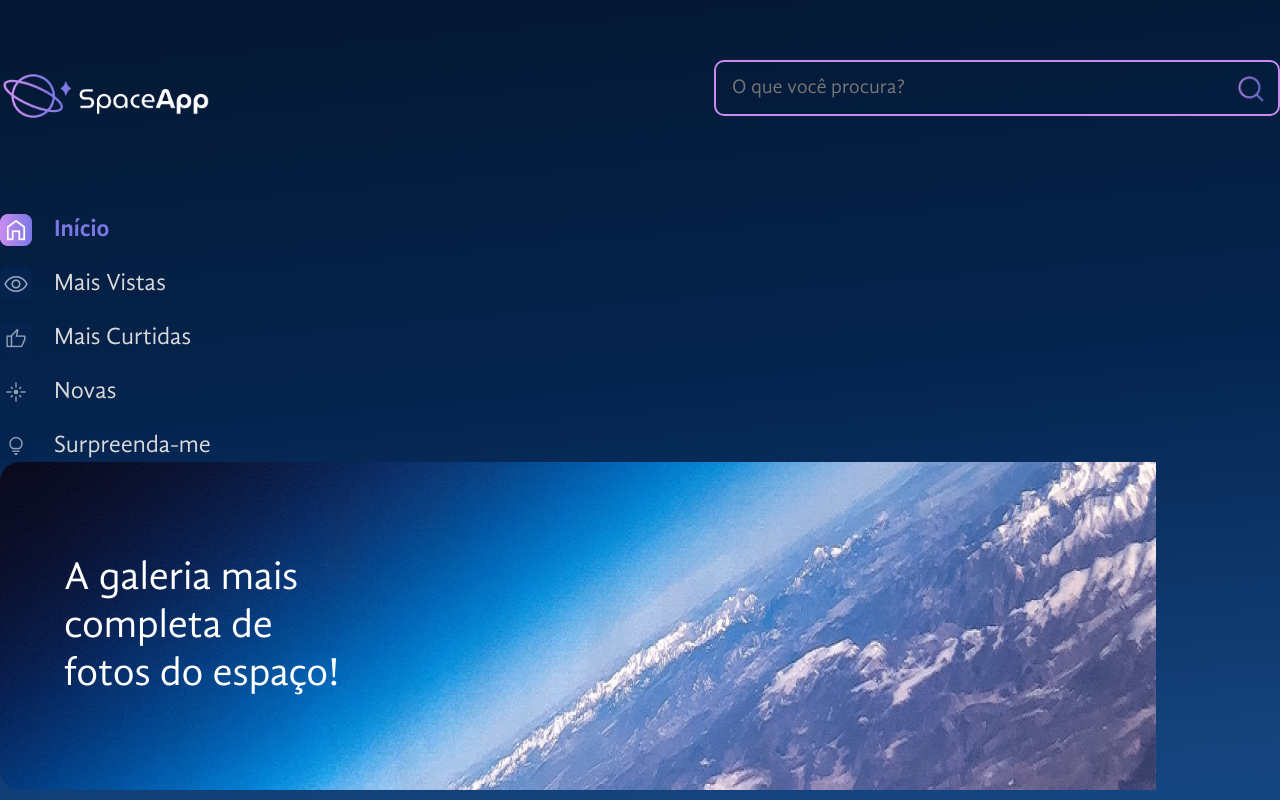
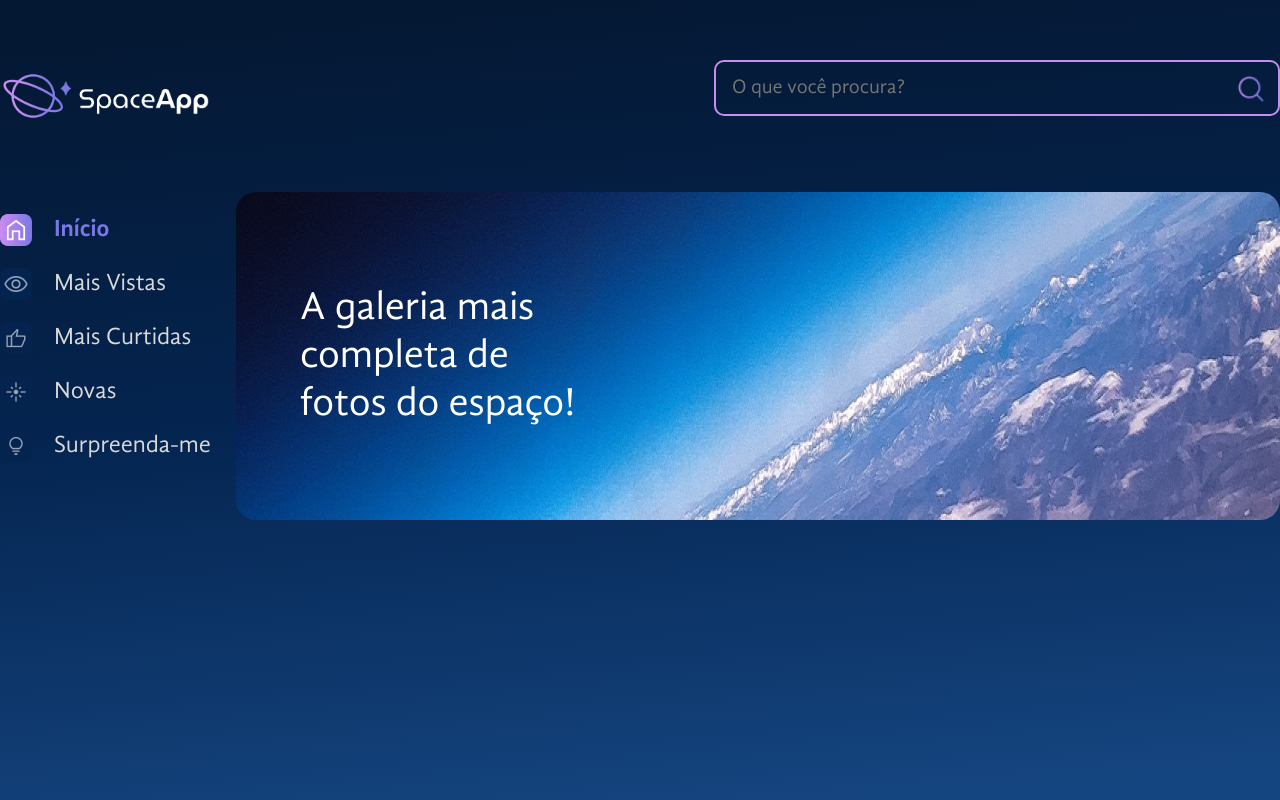
Before and after one commit to gabrielamenezes/space-app, a React (Vite) app: page / in a window 1280 px wide. Built offline with nearby package versions, Linux system fonts and the light colour scheme.

Commit message:
style: add container

```diff
--- a/src/App.jsx
+++ b/src/App.jsx
@@ -9,15 +9,29 @@ const FundoGradiente = styled.div`
   width: 100%;
   min-height: 100vh;
 `
+const AppContainer = styled.div`
+  width: 1440px;
+  max-width: 100%;
+  margin: 0 auto;
+`
 
+const MainContainer = styled.main`
+  display: flex;
+  gap: 24px;
+`
 function App() {
 
   return (
     <FundoGradiente>
       <GlobalStyle/>
-      <Header/>
-      <AsideMenu/>
-      <Banner text="A galeria mais completa de fotos do espaço!" backgroundImage="/src/assets/banner.png"/>
+      <AppContainer>
+        <Header/>
+        <MainContainer>
+          <AsideMenu/>
+          <Banner text="A galeria mais completa de fotos do espaço!" backgroundImage="/src/assets/banner.png"/>
+        </MainContainer>
+      </AppContainer>
+
     </FundoGradiente>
   )
 }
```
